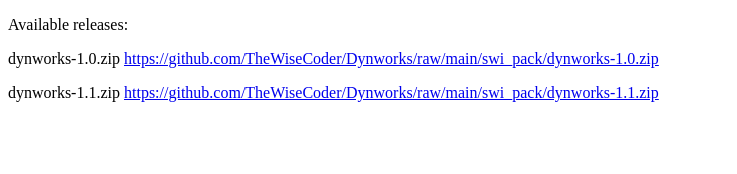
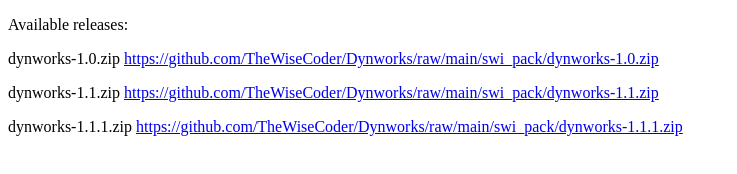
Before and after one commit to TheWiseCoder/Dynworks, a plain HTML site: page swi_pack/index.html in a window 1280 px wide. Shown: the whole page, without its empty margins (0-737 px from the left). Drawn offline with Linux system fonts and the light colour scheme.

```diff
--- a/swi_pack/index.html
+++ b/swi_pack/index.html
@@ -11,5 +11,7 @@
 </p>
 <p>dynworks-1.1.zip <a href="https://github.com/TheWiseCoder/Dynworks/raw/main/swi_pack/dynworks-1.1.zip">https://github.com/TheWiseCoder/Dynworks/raw/main/swi_pack/dynworks-1.1.zip</a>
 </p>
+<p>dynworks-1.1.1.zip <a href="https://github.com/TheWiseCoder/Dynworks/raw/main/swi_pack/dynworks-1.1.1.zip">https://github.com/TheWiseCoder/Dynworks/raw/main/swi_pack/dynworks-1.1.1.zip</a>
+</p>
 </body>
 </html>
```
Also changed, not shown: 1 other file.
